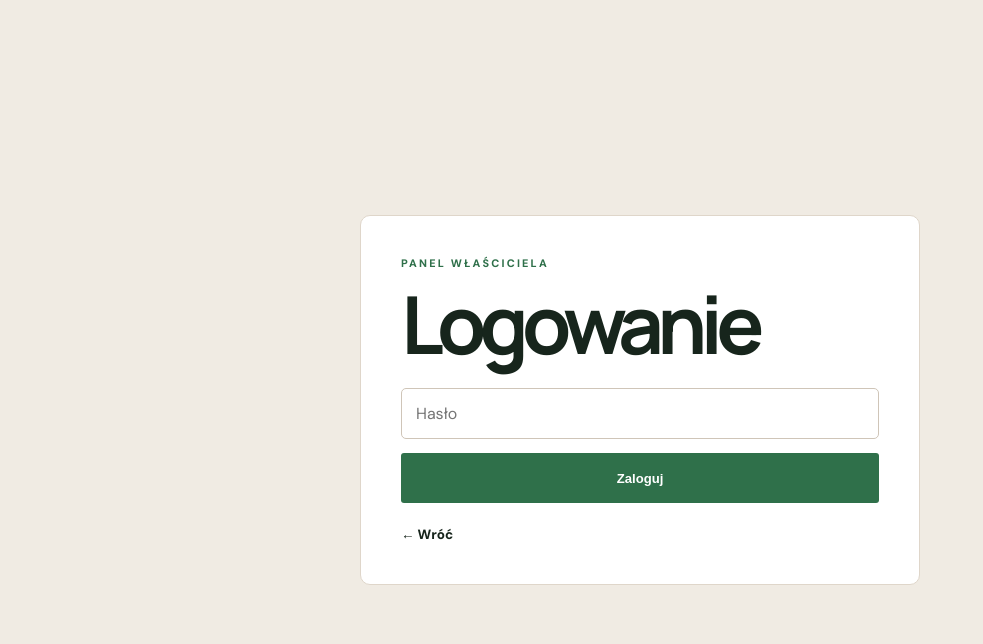
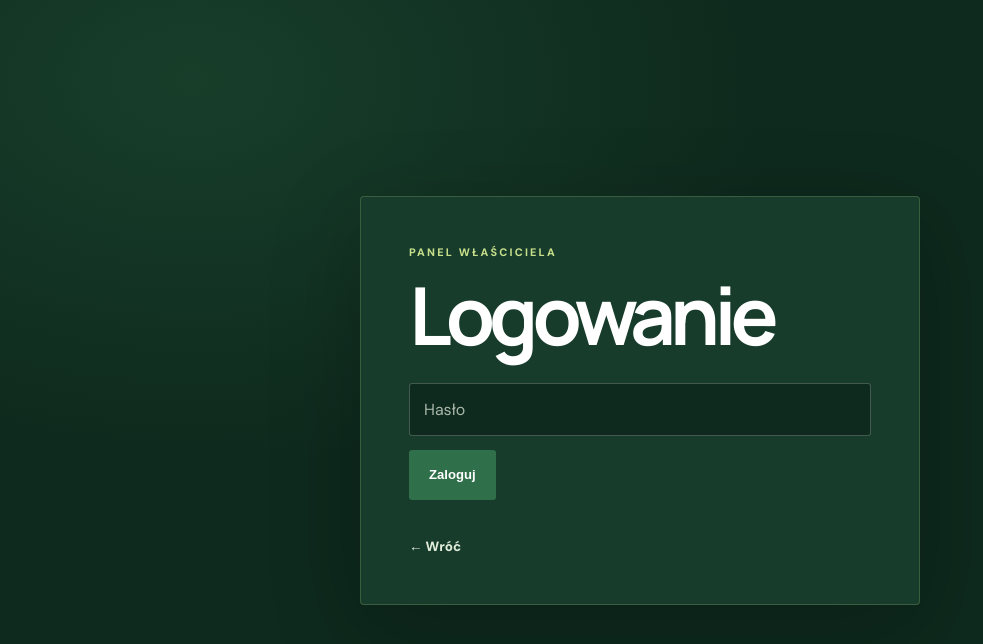
Before and after one commit to bartwrobel17-stack/chata-polska-2, a Next.js app: page /admin in a window 1280 px wide. Shown: the top 644 px of the page, without its empty margins (0-983 px from the left). Built offline with nearby package versions, Linux system fonts and the light colour scheme.

Commit message:
Align owner panel styling with new brand

```diff
--- a/app/admin/admin.css
+++ b/app/admin/admin.css
@@ -1 +1,13 @@
-.admin{min-height:100vh;background:#f0ebe3;display:grid;place-items:center;padding:24px}.adminCard{width:min(560px,100%);background:#fff;padding:40px;border:1px solid #dfd6ca;border-radius:10px}.adminCard h1{font-size:clamp(2.8rem,8vw,5rem);margin:10px 0 28px}.adminCard form{display:flex;flex-direction:column;gap:14px;margin:20px 0}.adminCard input{padding:14px;border:1px solid #cfc5b8;border-radius:5px;font:inherit}.adminCard button{border:0;cursor:pointer}
+@import url('https://fonts.googleapis.com/css2?family=DM+Sans:wght@400;500;600;700;800&family=Manrope:wght@500;600;700;800&display=swap');
+.admin{min-height:100vh;background:radial-gradient(ellipse at 15% 10%,rgba(47,112,74,.3),transparent 38%),#0e291d;color:#fff;display:grid;place-items:center;padding:24px;font-family:'DM Sans',Arial,sans-serif}
+.adminCard{width:min(560px,100%);background:#173c2b;padding:clamp(26px,6vw,48px);border:1px solid rgba(199,223,139,.2);border-radius:4px;box-shadow:0 24px 90px rgba(0,0,0,.22)}
+.adminCard .eyebrow{color:#c7df8b;font-size:.68rem;letter-spacing:.2em;font-weight:800}
+.adminCard h1{font-family:Manrope,sans-serif;font-size:clamp(2.8rem,8vw,5rem);letter-spacing:-.075em;line-height:.95;margin:14px 0 30px}
+.adminCard form{display:flex;flex-direction:column;gap:14px;margin:20px 0 26px}
+.adminCard input{width:100%;min-width:0;padding:15px 14px;border:1px solid rgba(255,255,255,.22);border-radius:3px;background:#0e291d;color:white;font:inherit}
+.adminCard input::placeholder{color:#a9b8a9}
+.adminCard input:focus-visible{outline:2px solid #c7df8b;outline-offset:2px}
+.adminCard button{width:fit-content;border:0;cursor:pointer}
+.adminCard .textButton{display:inline-block;color:#e1edda;margin-top:12px}
+.adminCard>p:not(.eyebrow){color:#e7d3bf;line-height:1.6}
+@media(max-width:480px){.admin{padding:16px}.adminCard{padding:26px 20px}}
```
